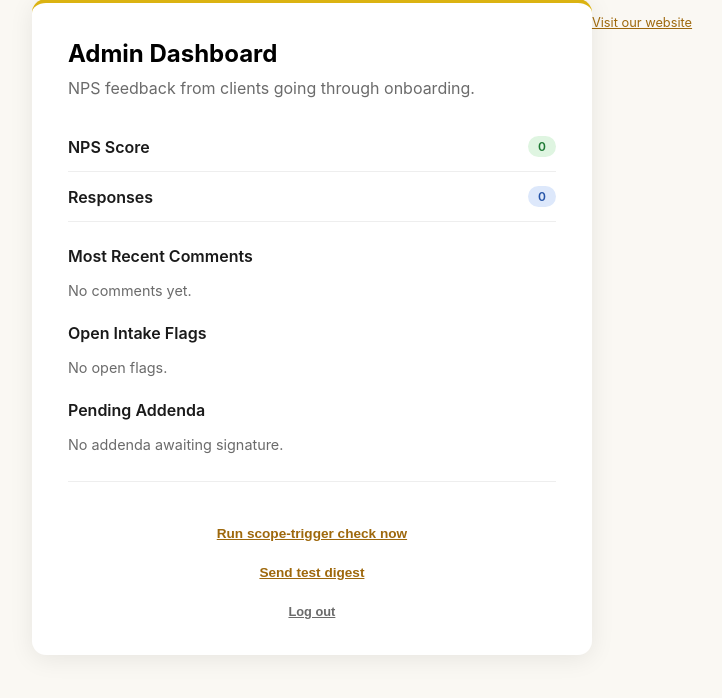
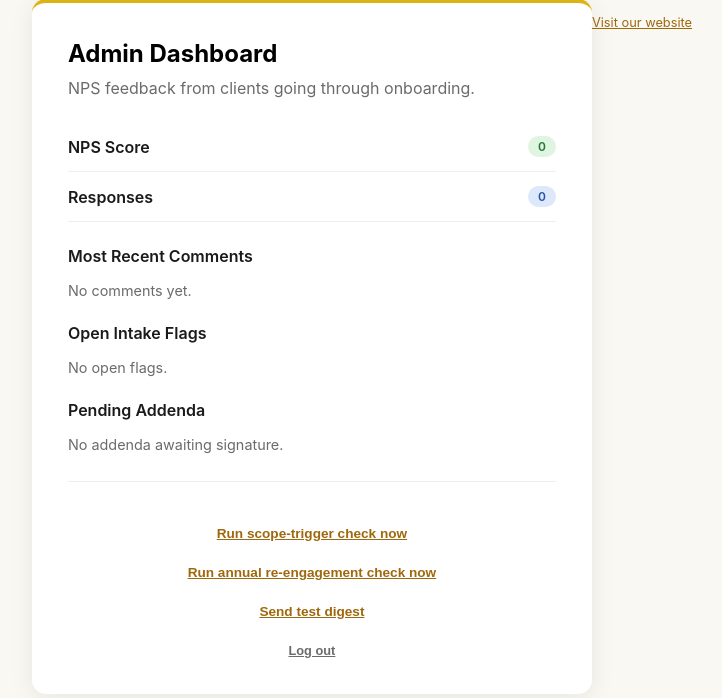
Before and after one commit to JJTC-web/JJTC-Guided-Onboarding, a Flask app: page /dashboard in a window 1280 px wide. Shown: the part 33-731 px from the top of the page, without its empty margins (278-1000 px from the left). Run offline with Flask 3, Linux system fonts and the light colour scheme; the visitor is signed in with stand-in values (Sample User, id 1); data that the repository does not hold is empty.

Commit message:
Add annual portal-compliance checkpoint for recurring clients
Section 2.2's last bullet: at re-engagement time, recurring (active)
clients get a Financial Cents portal-compliance check before that year's
TAX-PREP engagement letter goes out. Compliant clients get the letter
auto-generated and sent; anyone with an open intake flag or no live
Financial Cents connection is held back and flagged for staff review
instead, via a new /tasks/annual-reengagement-check endpoint.

Also ties the existing onboarding "Sign Engagement Letter" esign step into
the engagement_letters table (service code TAX-PREP) so the compliance
check can tell whether a client's current-year letter is already in
flight, and factors the file-count anomaly check out of the onboarding
"Portal Upload Confirmed" step into a shared check_portal_upload() helper
so both flows apply the same anomaly rule.

```diff
--- a/app.py
+++ b/app.py
@@ -40,6 +40,32 @@ def ensure_engagement_letter(client_id, service_code, client_name, client_email)
     document_id = pandadoc.generate_addendum(service_code, client_name, client_email)
     db.create_pending_addendum(client_id, service_code, current_year(), document_id)
     return False, document_id
+
+
+def check_portal_upload(client_id, source, email, full_name):
+    """
+    Confirms via the Financial Cents API - not self-reported - that a
+    client's documents are landing in their portal, and flags an anomalous
+    batch size as possible bookkeeping/cleanup scope (Section 2.2). Shared
+    by the onboarding "Portal Upload Confirmed" step and the annual
+    portal-compliance checkpoint, so both apply the same anomaly rule.
+    Returns (fc_client, file_count); fc_client is None if no Financial
+    Cents record was found.
+    """
+    fc_client, file_count = financial_cents.get_portal_upload_count(email)
+    if not fc_client:
+        return None, 0
+    db.set_portal_upload_confirmed(client_id, file_count)
+    if file_count >= situations.FILE_COUNT_ANOMALY_THRESHOLD:
+        db.add_intake_flag(
+            client_id, source, "file_count_anomaly", file_count=file_count,
+            detail=f"{file_count} files in one portal batch - possible cleanup/bookkeeping scope.",
+        )
+        try:
+            ensure_engagement_letter(client_id, "BOOKKEEPING", full_name or "Client", email)
+        except Exception:
+            pass  # staff can still see the flag and follow up manually
+    return fc_client, file_count
 
 
 def _safe_next_url(next_url):
@@ -169,6 +195,11 @@ def step_detail(step_id):
                 )
                 conn.commit()
                 conn.close()
+                if step_id == "engagement_letter":
+                    # Tracked in engagement_letters too so the annual
+                    # portal-compliance checkpoint (Section 2.2) knows this
+                    # year's standing TAX-PREP letter is already in flight.
+                    db.create_pending_addendum(client_id, "TAX-PREP", current_year(), document_id)
                 flash("Document sent to your email for signature. Refresh this page once you've signed.")
             except Exception as e:
                 flash(f"Couldn't send document for signature: {e}")
@@ -191,32 +222,18 @@ def step_detail(step_id):
                 flash("We don't have your email on file yet. Please complete the intake step first.")
                 return redirect(url_for("step_detail", step_id=step_id))
             try:
-                fc_client, file_count = financial_cents.get_portal_upload_count(email)
+                fc_client, file_count = check_portal_upload(
+                    client_id, step_id, email, client.get("full_name"),
+                )
                 if not fc_client:
                     flash("We couldn't find your Financial Cents portal record yet. Please try again shortly or contact us.")
                 else:
-                    db.set_portal_upload_confirmed(client_id, file_count)
                     if file_count >= situations.FILE_COUNT_ANOMALY_THRESHOLD:
-                        db.add_intake_flag(
-                            client_id, step_id, "file_count_anomaly", file_count=file_count,
-                            detail=f"{file_count} files in one portal batch - possible cleanup/bookkeeping scope.",
+                        flash(
+                            f"You uploaded {file_count} files in this batch, which looks like bookkeeping/"
+                            "cleanup work rather than standard document intake. We're handling the paperwork "
+                            "for that scope separately - it starts once its addendum is signed and invoiced."
                         )
-                        try:
-                            covered, _ = ensure_engagement_letter(
-                                client_id, "BOOKKEEPING", client.get("full_name") or "Client", email,
-                            )
-                            if not covered:
-                                flash(
-                                    f"You uploaded {file_count} files in this batch, which looks like bookkeeping/"
-                                    "cleanup work rather than standard document intake. We've sent a short addendum "
-                                    "to your email for signature - that scope of work starts once it's signed and "
-                                    "invoiced."
-                                )
-                        except Exception as e:
-                            flash(
-                                f"You uploaded {file_count} files in this batch, which looks like bookkeeping/"
-                                f"cleanup work. Our team will follow up about a scope addendum. ({e})"
-                            )
                     db.complete_step(client_id, step_id, step_ids, external_ref=str(file_count))
                     return redirect(url_for("checklist"))
             except Exception as e:
@@ -231,6 +248,8 @@ def step_detail(step_id):
             try:
                 if pandadoc.is_signed(external_ref):
                     db.complete_step(client_id, step_id, step_ids, external_ref=external_ref)
+                    if step_id == "engagement_letter":
+                        db.mark_addendum_signed(external_ref)
                     return redirect(url_for("checklist"))
             except Exception:
                 pass  # fall through and just show current status
@@ -397,6 +416,62 @@ def poll_scope_triggers():
     return {"processed": processed}, 200
 
 
+@app.route("/tasks/annual-reengagement-check", methods=["POST"])
+def annual_reengagement_check():
+    """
+    Section 2.2's last bullet: recurring clients get an annual portal-
+    compliance checkpoint at re-engagement time, confirming (via Financial
+    Cents, not self-reported) that they're still uploading correctly before
+    that year's engagement letter goes out. Compliant clients get this
+    year's TAX-PREP letter generated and sent automatically; anyone with an
+    open intake flag or no live Financial Cents connection is held back and
+    flagged for staff review instead. Meant to run once a year at
+    re-engagement time via the same scheduler/secret as
+    poll_scope_triggers, or manually from the admin dashboard.
+    """
+    secret = os.environ.get("SCHEDULED_TASK_SECRET")
+    authorized = session.get("is_admin") or (
+        secret and hmac.compare_digest(request.headers.get("X-Task-Secret", ""), secret)
+    )
+    if not authorized:
+        return "unauthorized", 401
+
+    year = current_year()
+    sent = flagged = skipped = 0
+    for client in db.get_active_clients():
+        email = client.get("email")
+        if not email or db.has_pending_or_signed_engagement_letter(client["id"], "TAX-PREP", year):
+            skipped += 1
+            continue
+
+        try:
+            fc_client, _ = check_portal_upload(
+                client["id"], "annual_reengagement_check", email, client.get("full_name"),
+            )
+            if not fc_client or db.get_open_intake_flags_for_client(client["id"]):
+                db.add_intake_flag(
+                    client["id"], "annual_reengagement_check", "portal_compliance_review",
+                    detail=(
+                        "No live Financial Cents portal connection found."
+                        if not fc_client else
+                        "Open intake flag(s) on file - review before sending this year's engagement letter."
+                    ),
+                )
+                flagged += 1
+                continue
+
+            document_id = pandadoc.generate_addendum("TAX-PREP", client.get("full_name") or "Client", email)
+            db.create_pending_addendum(client["id"], "TAX-PREP", year, document_id)
+            sent += 1
+        except Exception:
+            flagged += 1
+
+    if session.get("is_admin"):
+        flash(f"Annual re-engagement check complete - {sent} letter(s) sent, {flagged} flagged for review, {skipped} skipped.")
+        return redirect(url_for("dashboard"))
+    return {"sent": sent, "flagged": flagged, "skipped": skipped}, 200
+
+
 @app.route("/progress")
 def progress():
     client_id = current_client_id()
--- a/db.py
+++ b/db.py
@@ -141,6 +141,15 @@ def get_client_by_email(email):
     row = conn.execute("SELECT * FROM clients WHERE email = ?", (email,)).fetchone()
     conn.close()
     return dict(row) if row else None
+
+
+def get_active_clients():
+    """Clients who've completed onboarding - the "recurring clients" the
+    annual portal-compliance checkpoint (Section 2.2) runs against."""
+    conn = get_db()
+    rows = conn.execute("SELECT * FROM clients WHERE status = 'active'").fetchall()
+    conn.close()
+    return [dict(r) for r in rows]
 
 
 def set_situation(client_id, situation_key, step_ids):
@@ -317,6 +326,16 @@ def get_open_intake_flags():
     return [dict(r) for r in rows]
 
 
+def get_open_intake_flags_for_client(client_id):
+    conn = get_db()
+    rows = conn.execute(
+        "SELECT * FROM intake_flags WHERE client_id = ? AND resolved_at IS NULL ORDER BY created_at DESC",
+        (client_id,),
+    ).fetchall()
+    conn.close()
+    return [dict(r) for r in rows]
+
+
 def resolve_intake_flag(flag_id):
     conn = get_db()
     conn.execute(
@@ -334,6 +353,21 @@ def has_signed_engagement_letter(client_id, service_code, year):
     row = conn.execute(
         "SELECT 1 FROM engagement_letters WHERE client_id = ? AND service_code = ? "
         "AND year = ? AND status = 'signed' LIMIT 1",
+        (client_id, service_code, year),
+    ).fetchone()
+    conn.close()
+    return row is not None
+
+
+def has_pending_or_signed_engagement_letter(client_id, service_code, year):
+    """
+    Whether this year's letter/addendum for this service code is already
+    in flight (signed or awaiting signature) - used to avoid re-sending the
+    annual TAX-PREP renewal to a client who's already mid-signature on it.
+    """
+    conn = get_db()
+    row = conn.execute(
+        "SELECT 1 FROM engagement_letters WHERE client_id = ? AND service_code = ? AND year = ? LIMIT 1",
         (client_id, service_code, year),
     ).fetchone()
     conn.close()
--- a/integrations/pandadoc.py
+++ b/integrations/pandadoc.py
@@ -46,7 +46,12 @@ TEMPLATE_IDS = {
 # these is a short PandaDoc addendum referencing the master engagement
 # letter, generated on demand when a client's requested work isn't covered
 # by an already-signed engagement letter for the current year.
+#
+# TAX-PREP reuses the standing engagement letter template (the same one the
+# "engagement_letter" onboarding step sends) - the annual portal-compliance
+# checkpoint (Section 2.2) uses this to send that year's renewal letter.
 SERVICE_CODE_TEMPLATE_IDS = {
+    "TAX-PREP": os.environ.get("PANDADOC_ENGAGEMENT_LETTER_TEMPLATE_ID"),
     "BOOKKEEPING": os.environ.get("PANDADOC_BOOKKEEPING_TEMPLATE_ID"),
     "CLEANUP": os.environ.get("PANDADOC_CLEANUP_TEMPLATE_ID"),
     "ANNUAL-REPORT": os.environ.get("PANDADOC_ANNUAL_REPORT_TEMPLATE_ID"),
--- a/templates/dashboard.html
+++ b/templates/dashboard.html
@@ -58,6 +58,9 @@
   <form method="POST" action="{{ url_for('poll_scope_triggers') }}">
     <button type="submit" style="background:none;border:none;color:#9E680C;text-decoration:underline;cursor:pointer;font-size:0.85rem;padding:0;">Run scope-trigger check now</button>
   </form>
+  <form method="POST" action="{{ url_for('annual_reengagement_check') }}" style="margin-top:14px;">
+    <button type="submit" style="background:none;border:none;color:#9E680C;text-decoration:underline;cursor:pointer;font-size:0.85rem;padding:0;">Run annual re-engagement check now</button>
+  </form>
   <form method="POST" action="{{ url_for('dashboard_send_digest') }}" style="margin-top:14px;">
     <button type="submit" style="background:none;border:none;color:#9E680C;text-decoration:underline;cursor:pointer;font-size:0.85rem;padding:0;">Send test digest</button>
   </form>
```
Also changed, not shown: 1 other file.
